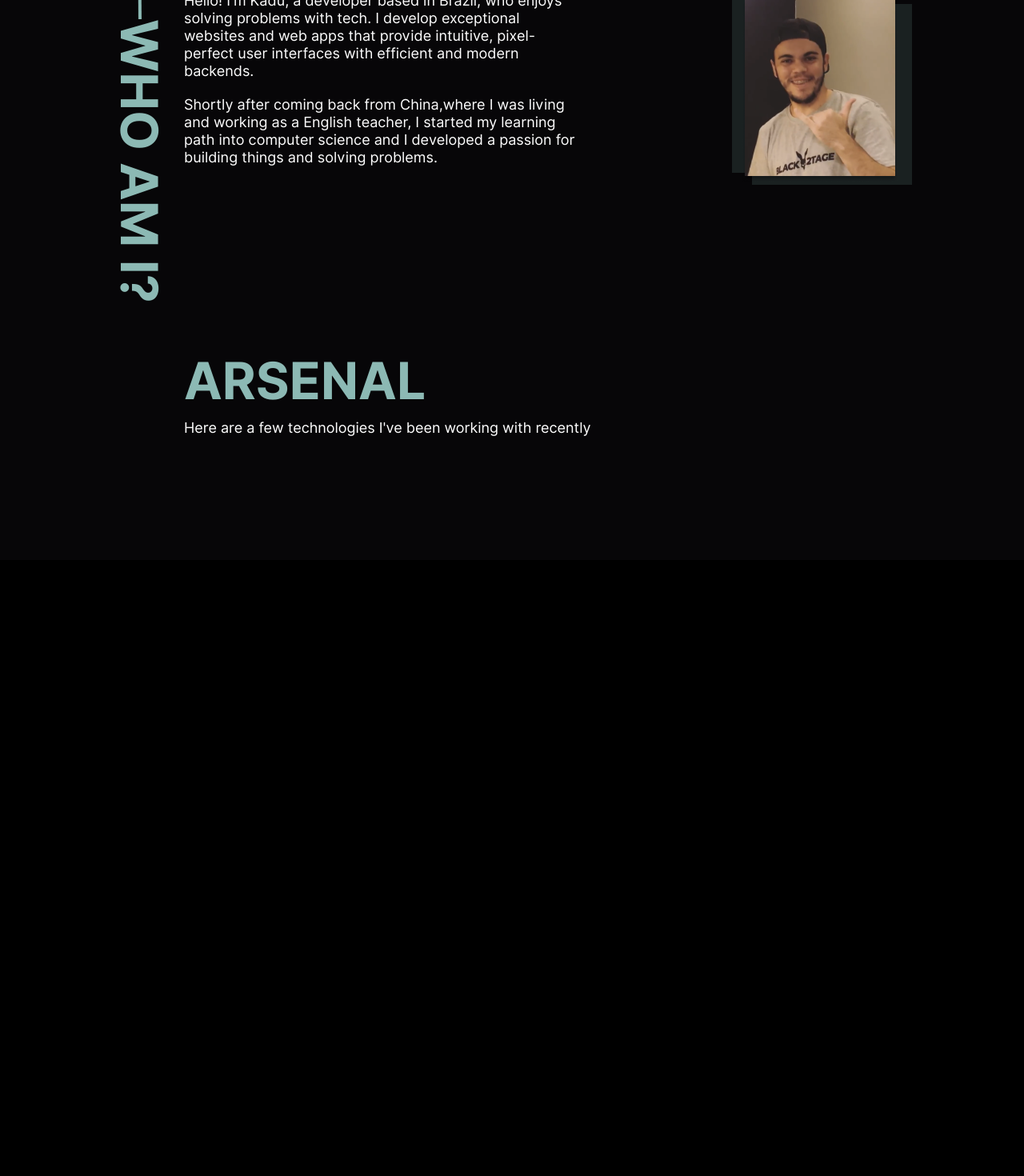
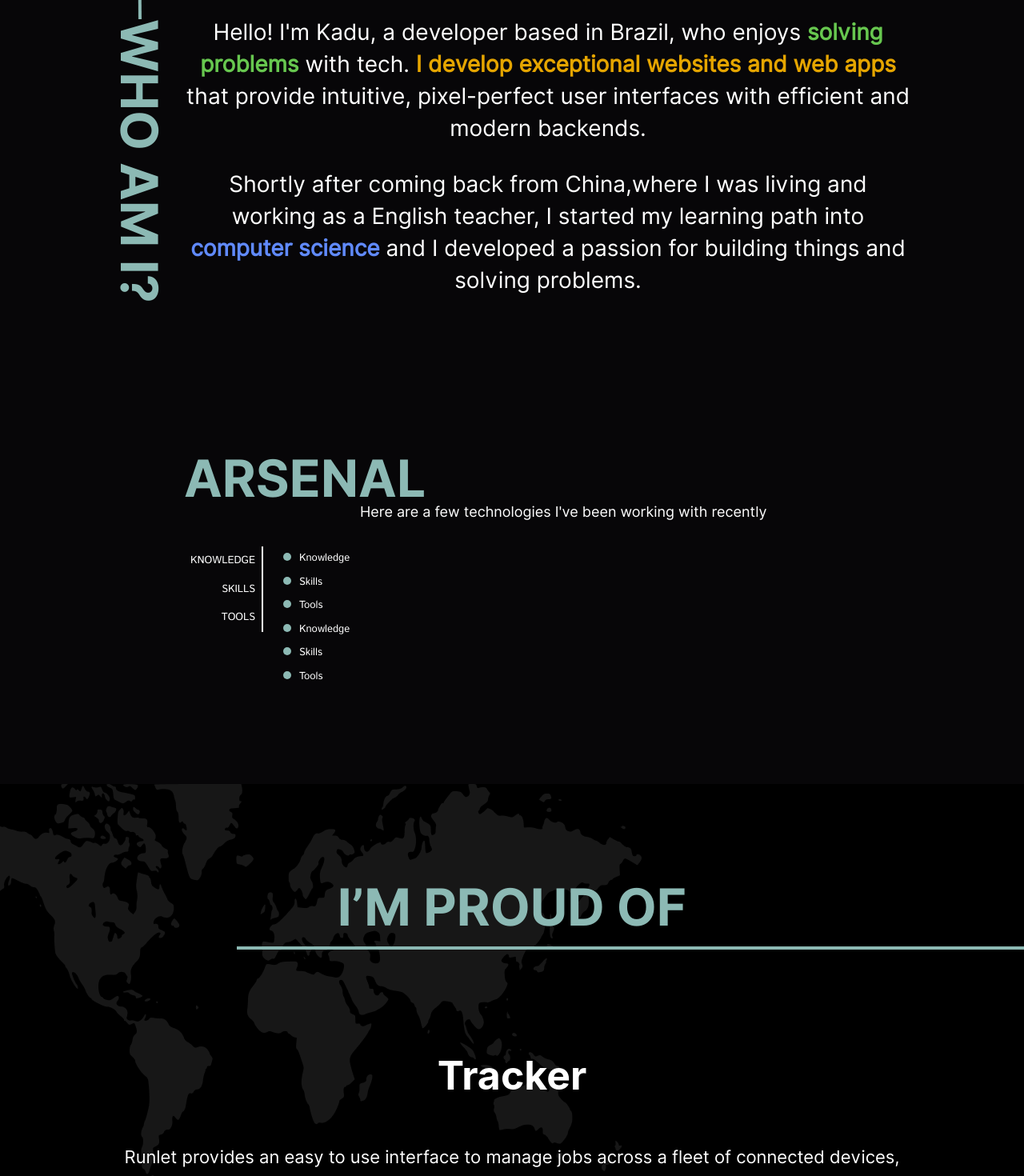
Before and after one commit to KaduMaverick/MyPortfolio, a Nuxt app: page / in a window 1280 px wide. Shown: the part 900-2370 px from the top of the page at 80% size. Before the commit the page ends 1600 px from the top, so only its background shows below. Built offline with nearby package versions, Linux system fonts and the light colour scheme.

Commit message:
add Works, Projects

```diff
--- a/components/About.vue
+++ b/components/About.vue
@@ -21,33 +21,38 @@
         <h1>WHO AM I?</h1>
       </div>
       <div class="about__content">
-          <div>
-        <p>Hello! I'm Kadu, a developer based in Brazil, who enjoys solving problems with tech. I develop exceptional websites and web apps that provide intuitive, pixel-perfect user interfaces with efficient and modern backends.</p>
-        <p>Shortly after coming back from China,where I was living and working as a English teacher, I started my learning path into computer science and I developed a passion for building things and solving problems.</p>
+          <div class="about__content__text" >
+        <p>Hello! I'm Kadu, a developer based in Brazil, who enjoys <b class="green">solving problems</b> with tech.<b class="yellow"> I develop exceptional websites and web apps</b> that provide intuitive, pixel-perfect user interfaces with efficient and modern backends.</p>
+        <p>Shortly after coming back from China,where I was living and working as a English teacher, I started my learning path into <b class="purple">computer science</b> and I developed a passion for building things and solving problems.</p>
           </div>
-        <img src="@/assets/img/me-portrait.png" alt="" srcset="">
-        <h1 class="title about__title">Arsenal</h1>
-        <p>Here are a few technologies I've been working with recently</p>
+        <!-- <img src="@/assets/img/me-portrait.png" alt="" srcset=""> -->
+        <Arsenal/>
       </div>
     </div>
   </section>
 </template>
 
 <script>
-export default {};
+import Arsenal from './Arsenal.vue';
+export default {
+  components:{
+    Arsenal
+  }
+};
 </script>
 
 <style lang="scss">
 .about {
   background-color: #070608;
   position: relative;
-  height: 100vh;
+  min-height: 100vh;
 
   &__container {
     width: 100rem;
     margin: 0 auto;
     position: relative;
     height: inherit;
+
   }
   &__heading {
     line-height: 6.7rem;
@@ -68,14 +73,20 @@ export default {};
   }
 
   &__content{
-      padding: 9rem 0 0 9rem;
-      div{
+      padding: 12rem 0 12rem 9rem;
+      &__text{
           display: inline-block;
-          max-width: 50rem;
+          // max-width: 50rem;
+              font-size: 2.8rem;
+    line-height: 4rem;
+    text-align: center;
+    // color: #ffffff;
+    // max-width: 60rem;
+    // margin-top: 7.2rem;
       }
       p{
-          display: inline-block;
-          margin-bottom: 2rem;
+        //   display: inline-block;
+          margin-bottom: 3rem;
       }
 
       img{
@@ -84,9 +95,5 @@ export default {};
       }
   }
 
-  &__title{
-      margin-top: 20rem;
-      text-transform: uppercase;
-  }
 }
 </style>
--- /dev/null
+++ b/components/Arsenal.vue
@@ -0,0 +1,102 @@
+<template>
+  <div class="arsenal">
+    <h1 class="title arsenal__title">Arsenal</h1>
+    <p class="arsenal__sub-title">Here are a few technologies I've been working with recently</p>
+    <div class="arsenal__box">
+      <div class="arsenal__col-1">
+        <ul class="arsenal__menu">
+          <li>Knowledge</li>
+          <li>Skills</li>
+          <li>Tools</li>
+        </ul>
+      </div>
+      <div class="arsenal__col-2">
+        <ul class="arsenal__list">
+          <li>Knowledge</li>
+          <li>Skills</li>
+          <li>Tools</li>
+          <li>Knowledge</li>
+          <li>Skills</li>
+          <li>Tools</li>
+        </ul>
+      </div>
+    </div>
+  </div>
+</template>
+
+<script>
+export default {};
+</script>
+
+<style lang="scss">
+.arsenal {
+  &__title {
+    margin-top: 15rem;
+    text-transform: uppercase;
+  }
+
+  &__sub-title {
+      font-size: 1.8rem;
+    margin-left: 22rem;
+    margin-top: -2rem;
+  }
+
+  &__box {
+    display: flex;
+  }
+
+  //   &__col-1 {
+  //     display: inline-block;
+  //   }
+    &__col-2 {
+      display: inline-block;
+      padding: 0 2rem;
+    }
+
+  &__menu {
+    li {
+      list-style: none;
+      font-family: "Istok Web", "Microsoft YaHei New", "Microsoft Yahei",
+        "微软雅黑", 宋体, SimSun, STXihei, "华文细黑";
+      font-style: normal;
+      font-weight: normal;
+      font-size: 1.3rem;
+      color: white;
+      text-align: right;
+      padding: 0.8rem 0.8rem;
+      text-transform: uppercase;
+      border-right: 2px solid white;
+      cursor: pointer;
+      &:hover{
+          border-right: 2px solid #8cb9b4;
+          color: #8cb9b4;
+      }
+    }
+  }
+  &__list {
+      display: inline-block;
+
+    li {
+      list-style: none;
+      font-family: "Istok Web", "Microsoft YaHei New", "Microsoft Yahei",
+        "微软雅黑", 宋体, SimSun, STXihei, "华文细黑";
+      font-style: normal;
+      font-weight: normal;
+      font-size: 1.3rem;
+      color: white;
+      text-align: left;
+      padding: 0.5rem;
+
+      &:before{
+          content: "";
+          display: inline-block;
+          height: 10px;
+          width: 10px;
+          border-radius: 50%;
+          background: #8cb9b4;
+          margin-right: 1rem;
+      }
+    }
+  }
+}
+</style>
--- a/components/Idioms.vue
+++ b/components/Idioms.vue
@@ -45,7 +45,7 @@ export default {
 
 <style lang="scss">
 .idioms {
-  position: absolute;
+  position: fixed;
   bottom: 6rem;
   left: 6rem;
   z-index: 1000;
--- /dev/null
+++ b/components/Projects.vue
@@ -0,0 +1,123 @@
+<template>
+  <section class="projects">
+    <div class="projects__container">
+      <div class="projects__heading">
+        <svg
+          width="5"
+          height="124"
+          viewBox="0 0 5 124"
+          fill="none"
+          xmlns="http://www.w3.org/2000/svg"
+        >
+          <line
+            x1="1.99993"
+            y1="0.98374"
+            x2="2.99993"
+            y2="123.984"
+            stroke="#8CB9B4"
+            stroke-width="4"
+          />
+        </svg>
+        <h1>PROJECTS</h1>
+      </div>
+      <div class="projects__content">
+        <div class="projects__card" v-for="n in 6" v-bind:key="n">
+          <h5>Building a Headless Mobile App CMS From Scratch</h5>
+          <p>R Project for my Data Science class at Northeastern to analyze the top Spotify tracks of 2017 and their audio features.R Project for my Data Science class at Northeastern to analyze the top Spotify tracks of 2017 and their audio features.</p>
+          <div class="projects__card__tag">
+            <span>Vuejs</span>
+            <span>Express</span>
+            <span>MongoDb</span>
+          </div>
+        </div>
+        <!-- <img src="@/assets/img/me-portrait.png" alt="" srcset=""> -->
+      </div>
+    </div>
+  </section>
+</template>
+
+<script>
+</script>
+
+<style lang="scss">
+.projects {
+  background-color: #070608;
+  position: relative;
+  min-height: 100vh;
+
+  &__container {
+    width: 100rem;
+    margin: 0 auto;
+    position: relative;
+    height: inherit;
+  }
+  &__heading {
+    line-height: 6.7rem;
+    position: absolute;
+    left: 0;
+    top: 0;
+    // transform: rotate(-250deg);
+    writing-mode: vertical-rl;
+    h1 {
+      font-size: 6.4rem;
+      font-style: normal;
+      font-weight: bold;
+      font-family: "InterBold", "36", "Microsoft YaHei New", "Microsoft Yahei",
+        "微软雅黑", 宋体, SimSun, STXihei, "华文细黑";
+      color: #8cb9b4;
+      display: inline-block;
+    }
+  }
+
+  &__content {
+    padding: 12rem 0 12rem 9rem;
+    display: flex;
+    flex-wrap: wrap;
+    justify-content: space-between;
+  }
+
+  &__card {
+    height: 27rem;
+    width: 27rem;
+    // border: 3px solid firebrick;
+    background: #110f15;
+    margin-bottom: 4rem;
+    padding: 2rem;
+    position: relative;
+    h5 {
+      font-family: Istok Web;
+      font-style: normal;
+      font-weight: bold;
+      font-size: 1.7rem;
+      line-height: 20px;
+      color: #ffffff;
+      height: 7rem;
+    }
+
+    p {
+      font-family: Istok Web;
+      font-style: normal;
+      font-weight: normal;
+      font-size: 12px;
+      line-height: 17px;
+      color: #ffffff;
+    }
+
+    &__tag {
+      writing-mode: vertical-rl;
+      position: absolute;
+      right: -20px;
+      top: 0;
+      span {
+        font-family: Istok Web;
+        font-style: normal;
+        font-weight: normal;
+        font-size: 14px;
+        line-height: 20px;
+        color: #ffffff;
+        margin: 0.3rem 0;
+      }
+    }
+  }
+}
+</style>
--- a/components/Social.vue
+++ b/components/Social.vue
@@ -122,7 +122,7 @@ export default {
 
 <style lang="scss">
 .social {
-  position: absolute;
+  position: fixed;
   bottom: 6rem;
   right: 6rem;
   z-index: 1000;
--- /dev/null
+++ b/components/Works.vue
@@ -0,0 +1,102 @@
+<template>
+  <section class="works">
+    <img class="works__img-bg" src="@/assets/img/worldmap.png" alt srcset />
+    <div class="works__heading">
+      <h1 class="title">I’M PROUD OF</h1>
+      <svg
+        class="works__heading__line"
+        width="1500"
+        height="4"
+        viewBox="0 0 672 4"
+        fill="none"
+        xmlns="http://www.w3.org/2000/svg"
+      >
+        <line y1="2" x2="1500" y2="2" stroke="#8CB9B4" stroke-width="4" />
+      </svg>
+    </div>
+
+    <div class="u-wrapper works__container">
+      <div class="works__content">
+        <div class="works__content__project" v-for="n in 3" v-bind:key='n'>
+          <h1 class="works__title">Tracker</h1>
+          <p>Runlet provides an easy to use interface to manage jobs across a fleet of connected devices, including the capability of triggering remote executions and viewing the logs of running jobs in real-time.</p>
+          <div class="works__content__project__img">
+            <img src="@/assets/img/project-1.png" alt srcset />
+          </div>
+        </div>
+      </div>
+    </div>
+  </section>
+</template>
+
+
+<script>
+export default {};
+</script>
+
+
+<style lang="scss">
+.works {
+  min-height: 100vh;
+  // width: 100vw;
+  overflow: hidden;
+  position: relative;
+  &__img-bg {
+    position: absolute;
+  }
+  &__container {
+    width: 100rem;
+    padding: 12rem 0;
+    position: relative;
+    height: inherit;
+  }
+  &__heading {
+    line-height: 6.7rem;
+    text-align: center;
+    margin-top: 12rem;
+    position: relative;
+
+    &__line {
+      position: absolute;
+      bottom: 0;
+      right: -8%;
+    }
+  }
+
+  &__content {
+    &__project {
+      font-size: 2.2rem;
+      text-align: center;
+    margin-bottom: 12rem;
+      &__img {
+        width: 100%;
+        border-radius: 5px;
+        overflow: hidden;
+        margin-top: 4rem;
+        filter: grayscale(0.9);
+        cursor: pointer;
+        transition: all 0.8s  ease;
+        img {
+          width: 100%;
+          transition: all 0.8s  ease;
+        }
+
+        &:hover{
+            filter: grayscale(0);
+            img{
+                transform: scale(1.05);
+            }
+        }
+      }
+    }
+  }
+  &__title {
+    display: block;
+    text-align: center;
+    font-size: 5rem;
+    font-weight: bold;
+    color: #fff;
+    margin-bottom: 4.8rem;
+  }
+}
+</style>
--- a/layouts/default.vue
+++ b/layouts/default.vue
@@ -1,7 +1,7 @@
 <template>
   <div :class="this.$store.state.mode">
     <Navigation />
-    <nuxt/>
+    <nuxt />
     <Idioms />
     <Social />
     <ThemeSwitch />
@@ -9,10 +9,10 @@
 </template>
 
 <script>
-import Navigation from '~/components/navigation.vue'
-import Idioms from '~/components/Idioms.vue';
-import Social from '~/components/Social.vue';
-import ThemeSwitch from '~/components/ThemeSwitch.vue';
+import Navigation from "~/components/navigation.vue";
+import Idioms from "~/components/Idioms.vue";
+import Social from "~/components/Social.vue";
+import ThemeSwitch from "~/components/ThemeSwitch.vue";
 export default {
   components: {
     Idioms,
@@ -20,14 +20,14 @@ export default {
     ThemeSwitch,
     Navigation
   }
-}
+};
 </script>
 
 <style lang="scss">
 // @import url("../assets/scss/reset.scss");
 // @import url("../assets/scss/variables.scss");
 
-@import url('https://fonts.googleapis.com/css?family=Istok+Web&display=swap');
+@import url("https://fonts.googleapis.com/css?family=Istok+Web&display=swap");
 
 @font-face {
   font-family: "InterRegular";
@@ -45,7 +45,8 @@ export default {
 
 @font-face {
   font-family: "TitlingGothicFBComp-Stand";
-  src: url("../assets/fonts/titlinggothicfb/TitlingGothicFBComp-Stand.otf") format("otf");
+  src: url("../assets/fonts/titlinggothicfb/TitlingGothicFBComp-Stand.otf")
+    format("otf");
   font-weight: normal;
   font-style: normal;
 }
@@ -53,7 +54,6 @@ export default {
 @font-face {
   font-family: "36";
   src: url("../assets/fonts/36.ttf") format("truetype");
-
 }
 
 html {
@@ -70,7 +70,7 @@ body {
   background-color: #000;
 }
 
-body.light-theme{
+body.light-theme {
   background-color: #fff;
 }
 
@@ -79,17 +79,15 @@ body.light-theme{
   margin: 0 auto;
 }
 
-p{
-  font-family: "InterRegular", "Microsoft YaHei New", "Microsoft Yahei", "微软雅黑", 宋体, SimSun, STXihei, "华文细黑";
+p {
+  font-family: "InterRegular", "Microsoft YaHei New", "Microsoft Yahei",
+    "微软雅黑", 宋体, SimSun, STXihei, "华文细黑";
   font-style: normal;
   font-weight: normal;
-  font-size: 1.8rem;
-  line-height: 2.2rem;
   color: #ffffff;
 }
 
-
-.title{
+.title {
   font-size: 6.4rem;
   font-style: normal;
   font-weight: bold;
@@ -99,5 +97,16 @@ p{
   display: inline-block;
 }
 
+b.green {
+  color: #67c74f;
+}
+
+b.yellow{
+  color:#e5a500;
+}
+
+b.purple{
+  color: #608afe;
+}
 
 </style>
--- a/pages/index.vue
+++ b/pages/index.vue
@@ -2,17 +2,23 @@
   <div>
     <Header/>
     <About/>
+    <Works/>
+    <Projects/>
   </div>
 </template>
 
 <script>
 import Header from '~/components/Header.vue';
 import About from '~/components/About.vue';
+import Works from '~/components/Works.vue';
+import Projects from '~/components/Projects.vue';
 
 export default {
   components: {
     Header,
-    About
+    About,
+    Works,
+    Projects
   }
 
 }
```
Also changed, not shown: components/Header.vue (+8 -4 lines), assets/img/project-1.png (added), assets/img/worldmap.png (added). Lines whose indentation alone changed are shown as unchanged.
